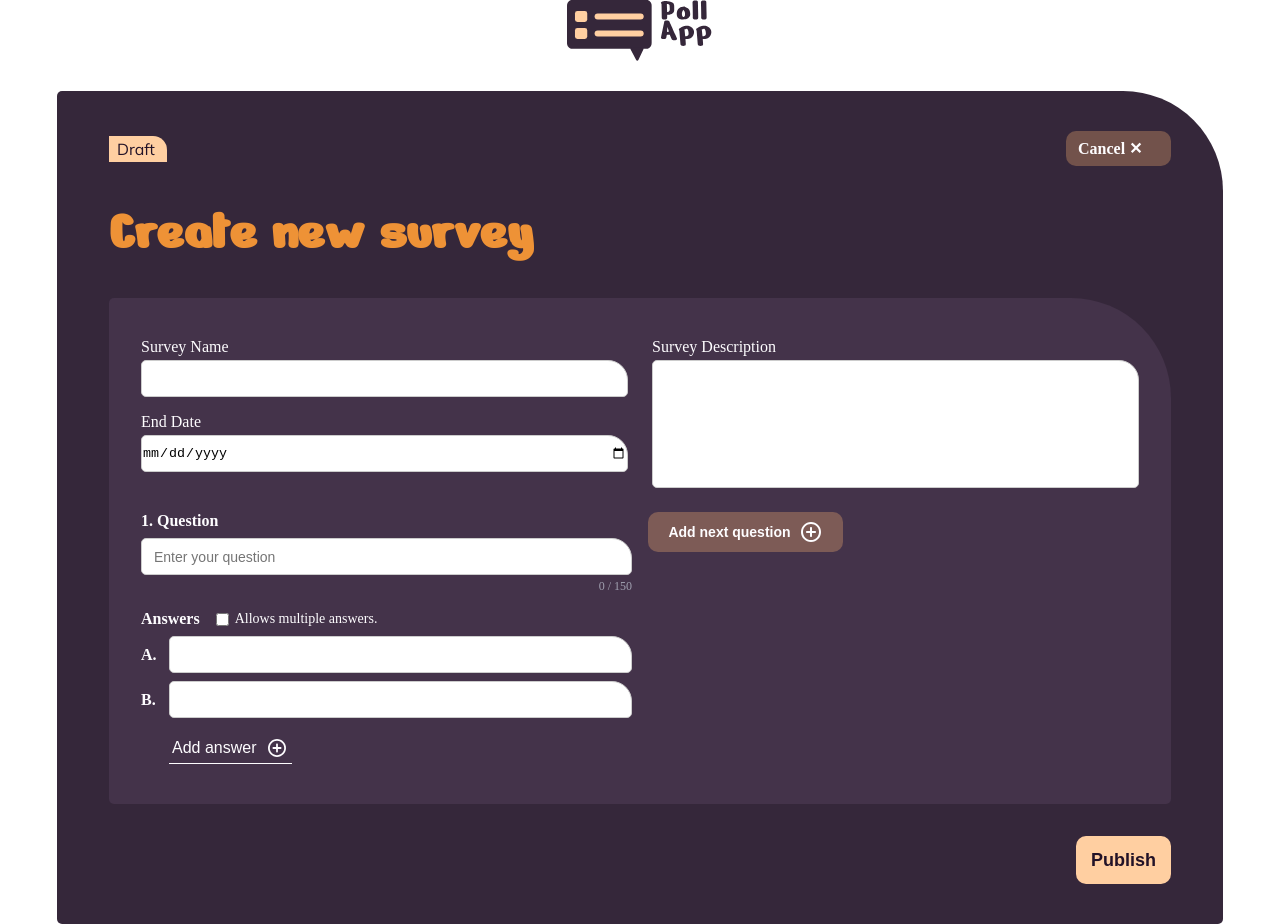
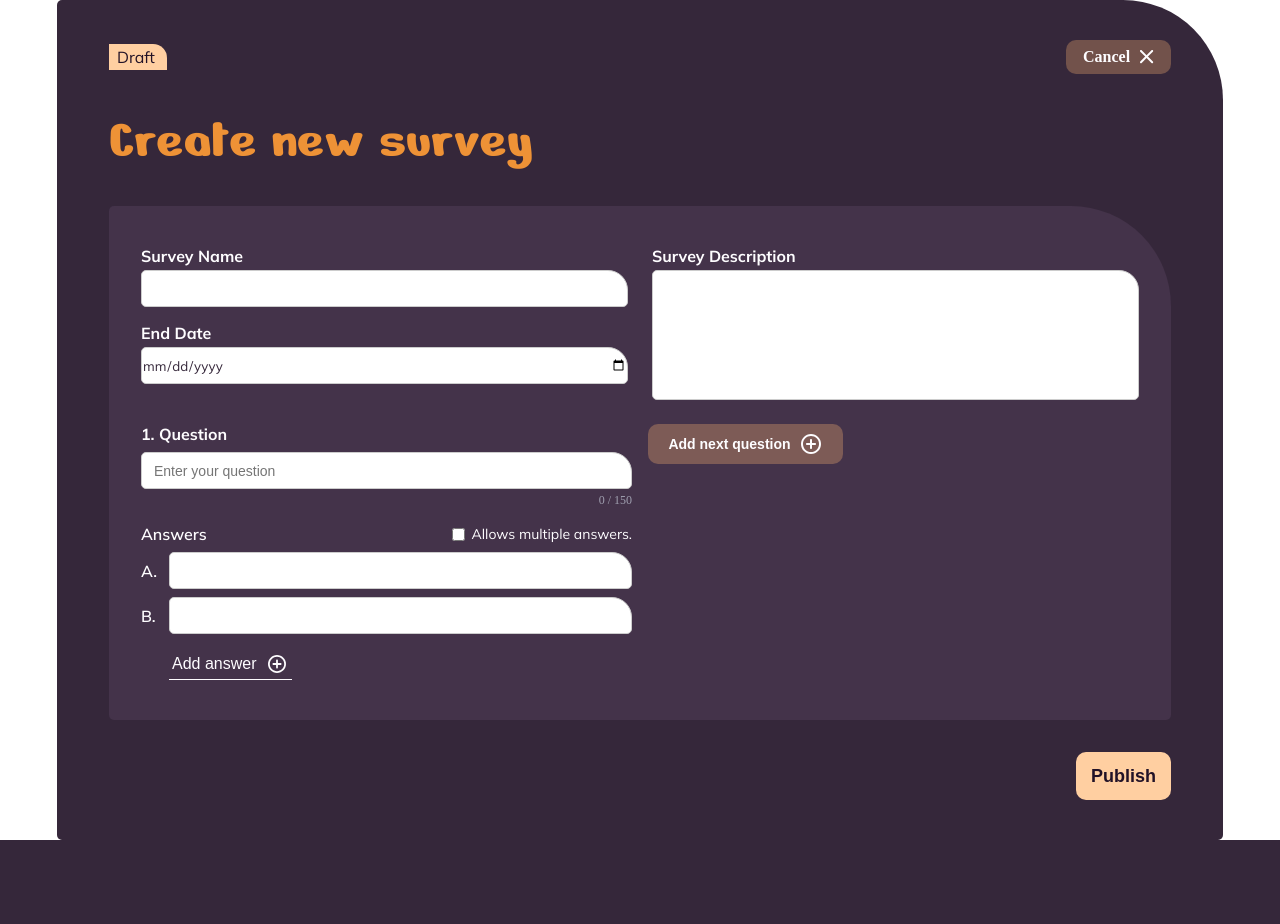
Before and after one commit to Iraqi1994/poll-app, an Angular app: page /new-survey in a window 1280 px wide. After the commit the page ends 840 px from the top, so only its background shows below. Built offline with nearby package versions, Linux system fonts and the light colour scheme; a web font is replaced by a local one.

Commit message:
Added a close svg for the Cancel button in new survey form. Also added new fonts for the new survey form inputs, labels and buttons.

```diff
--- a/src/app/components/question/question.scss
+++ b/src/app/components/question/question.scss
@@ -2,11 +2,11 @@
   display: flex;
   flex-direction: column;
   gap: 8px;
-  color: #fefdff;
 }
 
 .question-label {
-  font-weight: 600;
+  font-family: 'Mulish', sans-serif;
+  font-weight: 700;
   margin: 0;
 }
 
@@ -18,7 +18,7 @@
   border: 1px solid #ccc;
   font-size: 14px;
   box-sizing: border-box;
-  color: inherit;
+  color: #35273a;
   outline: none;
 
   &:focus {
@@ -37,11 +37,13 @@
 .answers-header {
   display: flex;
   align-items: center;
+  justify-content: space-between;
   gap: 16px;
   margin-top: 8px;
 }
 
 .answers-label {
+  font-family: 'Mulish', sans-serif;
   font-weight: 600;
 }
 
@@ -50,6 +52,8 @@
   align-items: center;
   gap: 6px;
   font-size: 14px;
+  font-family: 'Mulish', sans-serif;
+  font-weight: 400;
   cursor: pointer;
 
   input[type='checkbox'] {
@@ -64,6 +68,7 @@
 }
 
 .answer-letter {
+  font-family: 'Mulish', sans-serif;
   font-weight: 600;
   min-width: 20px;
 }
@@ -76,7 +81,7 @@
   border: 1px solid #ccc;
   font-size: 14px;
   box-sizing: border-box;
-  color: inherit;
+  color: #35273a;
   outline: none;
 
   &:focus {
--- a/src/app/pages/new-survey-form/new-survey-form.html
+++ b/src/app/pages/new-survey-form/new-survey-form.html
@@ -4,7 +4,10 @@
 <section>
   <div class="survey-header">
     <p class="draft">Draft</p>
-    <a routerLink="/" class="cancel-btn"><span class="cancel-text">Cancel</span> ✕</a>
+    <a routerLink="/" class="cancel-btn">
+      <span class="cancel-text">Cancel</span>
+      <img src="/close.svg" alt="Close" />
+    </a>
   </div>
   <h1>Create new survey</h1>
   <form id="survey-form" [formGroup]="surveyForm" (ngSubmit)="onPublish()">
--- a/src/app/pages/new-survey-form/new-survey-form.scss
+++ b/src/app/pages/new-survey-form/new-survey-form.scss
@@ -8,12 +8,7 @@
 }
 
 .form-header {
-  margin-bottom: clamp(20px, 2vw, 39px);
-}
-
-.form-header__logo {
-  height: clamp(60px, 4.8vw, 92px);
-  width: auto;
+  display: none;
 }
 
 section {
@@ -37,6 +32,8 @@ form {
 
 label {
   margin-bottom: 4px;
+  font-family: 'Mulish', sans-serif;
+  font-weight: 700;
 }
 
 input,
@@ -44,6 +41,8 @@ textarea {
   border-radius: 5px 20px 5px 5px;
   outline: none;
   border: 1px solid #ccc;
+  font-family: 'Mulish', sans-serif;
+  color: #35273a;
 
   &:focus {
     border-color: transparent;
@@ -66,6 +65,7 @@ h1 {
   color: #ee9236;
   font-family: 'Nerko One', sans-serif;
   font-size: 56px;
+  font-weight: 400;
   margin: 0 0 32px;
 }
 
@@ -75,6 +75,9 @@ h1 {
   font-size: 16px;
   font-family: 'Nokora', bold;
   font-weight: bold;
+  display: flex;
+  align-items: center;
+  justify-content: space-around;
   border: none;
   border-radius: 10px;
   padding: 8px 12px;
@@ -167,9 +170,10 @@ h1 {
   align-items: center;
   justify-content: center;
   gap: 8px;
+  transition: background-color 0.2s ease;
 
   &:hover {
-    background-color: #ffb77070;
+    background-color: #ffb77099;
   }
 }
 
@@ -204,4 +208,15 @@ h1 {
     margin-right: 24px;
     margin-top: 8px;
   }
+
+  .form-header {
+    display: block;
+    margin-bottom: clamp(20px, 2vw, 39px);
+  }
+
+  .form-header__logo {
+    height: clamp(60px, 4.8vw, 92px);
+    width: auto;
+    margin-top: 16px;
+  }
 }
```
Also changed, not shown: public/close.svg (added).
